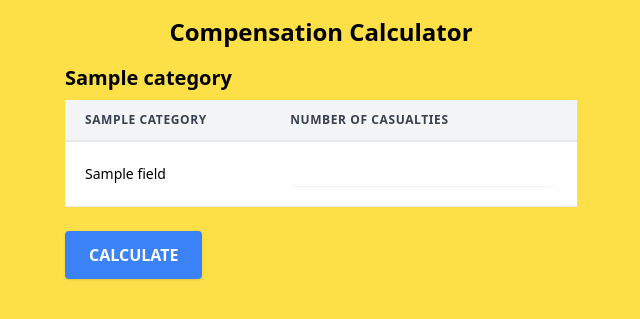
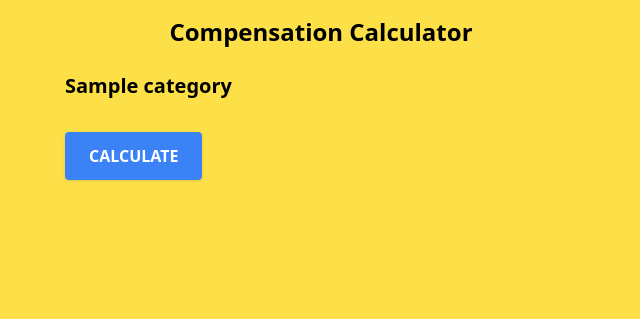
Before and after one commit to Milksheyke/totalbattle_comp_calc, a Django app: template templates/calc_form.html in a window 1280 px wide. Shown: the top 319 px of the page, without its empty margins (319-959 px from the left). Run offline with Django 4.2, Linux system fonts and the light colour scheme; the template is opened without the code that fills it: most values are stand-ins (such as "Sample title", 1, 10 or a date in 2020); some libraries are stand-ins or nearby versions.

Commit message:
Make form hidden on start

```diff
--- a/calculator/management/commands/startserver.py
+++ b/calculator/management/commands/startserver.py
@@ -13,9 +13,9 @@ class Command(BaseCommand):
         tailwind_command = ["python3", "-m", "manage", "tailwind", "start"]
         with open("nul" if os.name == "nt" else "/dev/null", "w") as fnull:
             tailwind_process = subprocess.Popen(tailwind_command, stdout=fnull, stderr=fnull)
-
-        # collect static
-        subprocess.Popen(["python3", "manage.py", "collectstatic", "--no-input"])
+            # collect static
+            subprocess.Popen(["python3", "manage.py", "collectstatic", "--no-input"])
+            subprocess.Popen(["python3", "manage.py", "tailwind", "build"])
         call_command("runserver")
 
         # If the runserver command finishes, terminate the Tailwind process
--- a/templates/calc_form.html
+++ b/templates/calc_form.html
@@ -2,12 +2,14 @@
 
 {% block content %}
     <h1 class="text-2xl font-bold text-center my-4">Compensation Calculator</h1>
-    <form method="post" class="w-full max-w-lg mx-auto">
+    <form id="calculatorForm" method="post" class="w-full max-w-lg mx-auto">
         {% csrf_token %}
         {% for category, fields in categories.items %}
             <div class="mb-6">
-                <h2 class="text-xl font-semibold my-2">{{ category|capfirst }}</h2>
-                <div class="overflow-x-auto">
+                <button type="button" class="text-xl font-semibold my-2 focus:outline-none" onclick="toggleTable('{{ category }}')">
+                    {{ category|capfirst }}
+                </button>
+                <div id="{{ category }}-content" class="overflow-x-auto hidden">
                     <table class="min-w-full leading-normal">
                         <thead>
                             <tr>
@@ -39,4 +41,16 @@
             Calculate
         </button>
     </form>
+
+    <script>
+        function toggleTable(category) {
+            const content = document.getElementById(`${category}-content`);
+            content.classList.toggle('hidden');
+        }
+
+        document.getElementById('calculatorForm').addEventListener('submit', function (event) {
+            event.preventDefault(); // Prevents the form submission
+            // Add any additional logic or validation if needed
+        });
+    </script>
 {% endblock content %}
```
Also changed, not shown: 1 other file.
